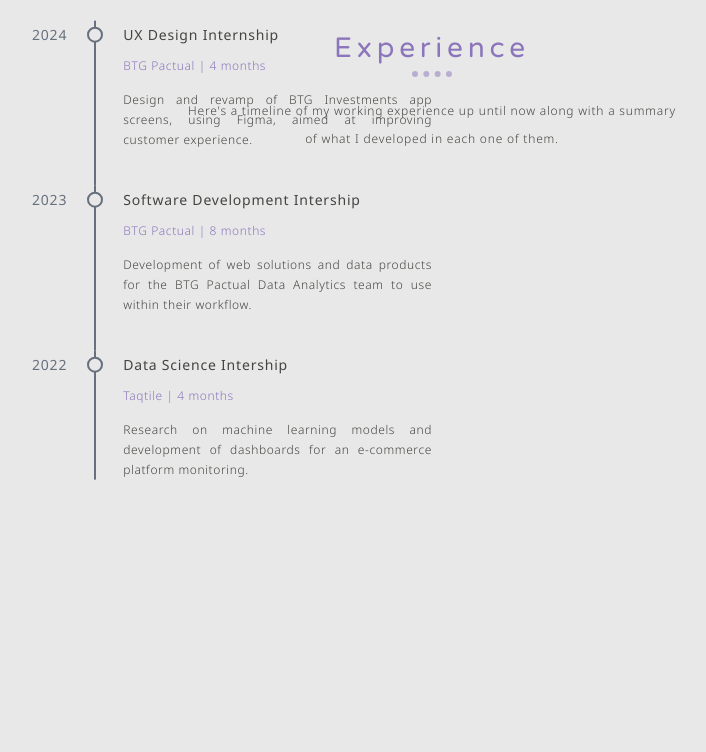
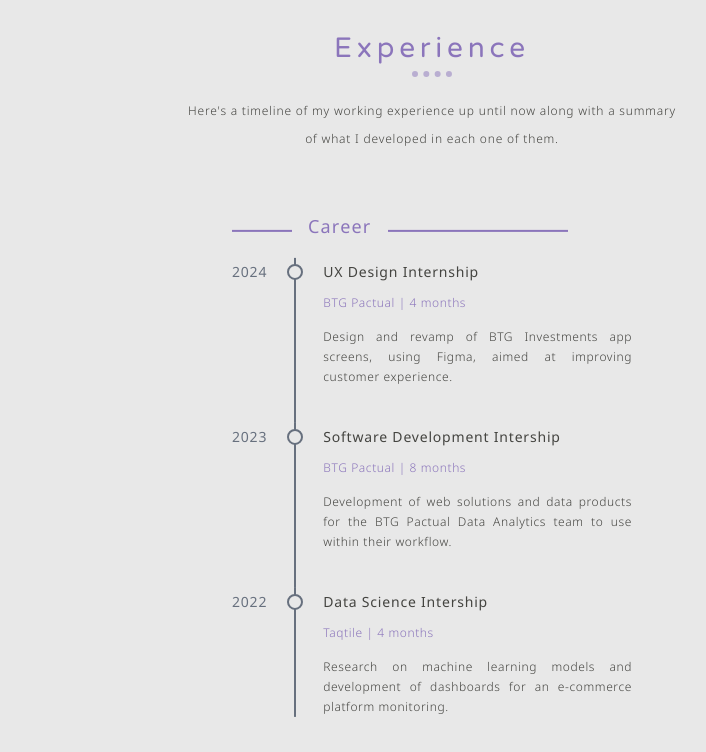
Before and after one commit to lucas-pvg/WebCV, a React (Vite) app: page / in a window 1280 px wide. Both pictures are taken after a click on the item "Experience". Shown: the top 752 px of the page, without its empty margins (208-914 px from the left). Built offline with nearby package versions, Linux system fonts and the light colour scheme.

Commit message:
💄Minor style changes

```diff
--- a/src/pages/cover/cover.module.css
+++ b/src/pages/cover/cover.module.css
@@ -1,6 +1,11 @@
 .cover {
   background: linear-gradient(#382B4430, #382B4430), url(../../assets/cover-image.png);
   background-attachment: fixed;
+  position: relative;
+
+  display: flex;
+  align-items: center;
+  justify-content: center;
 }
 
 .cover-navbar {
@@ -14,10 +19,3 @@
   position: absolute;
   inset: 52px;
 }
-
-.cover-title {
-  position: absolute;
-  top: 50%;
-  left: 50%;
-  transform: translate(-50%, -50%);
-}
--- a/src/pages/experience/experience.module.css
+++ b/src/pages/experience/experience.module.css
@@ -3,6 +3,7 @@
 }
 
 .content {
+  transform: translate(0, 8%);
   width: fit-content;
   display: flex;
   flex-direction: column;
--- a/src/pages/page/page.module.css
+++ b/src/pages/page/page.module.css
@@ -2,12 +2,12 @@
   min-height: 100vh;
   width: 500px;
   padding: 32px 0;
+  position: relative;
 
   display: flex;
   flex-direction: column;
   align-items: center;
   justify-content: start;
-  gap: 50px;
 }
 
 .content {
@@ -15,5 +15,11 @@
   flex-direction: column;
   align-items: center;
   justify-content: center;
+
   gap: 20px;
+  width: inherit;
+  position: absolute;
+  top: 50%;
+  left: 50%;
+  transform: translate(-50%, -45%);
 }
--- a/src/pages/skills/skills.module.css
+++ b/src/pages/skills/skills.module.css
@@ -3,6 +3,7 @@
 }
 
 .content {
+  transform: translate(0, 8%);
   width: fit-content;
   display: grid;
   grid-template-columns: 1fr 1fr;
```
